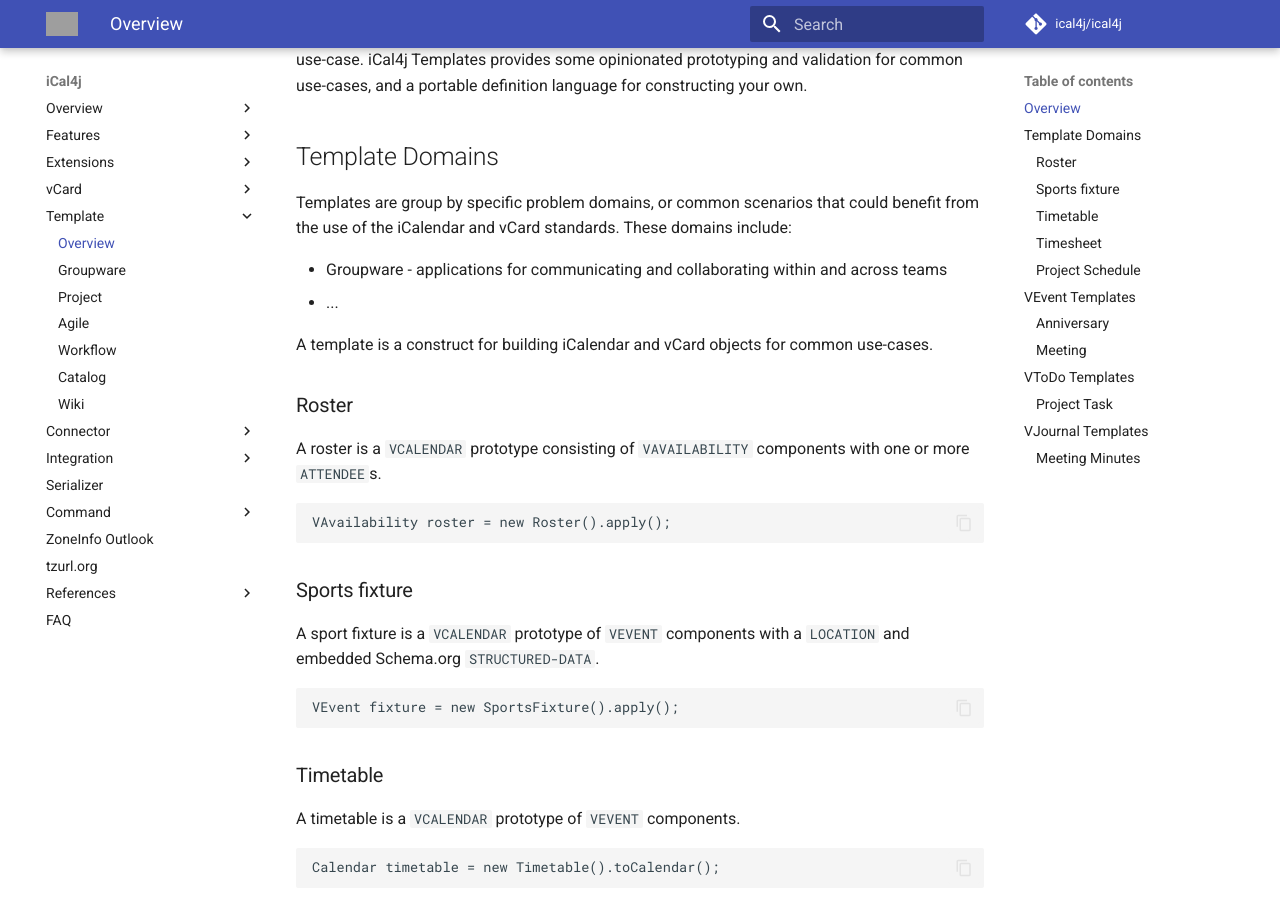
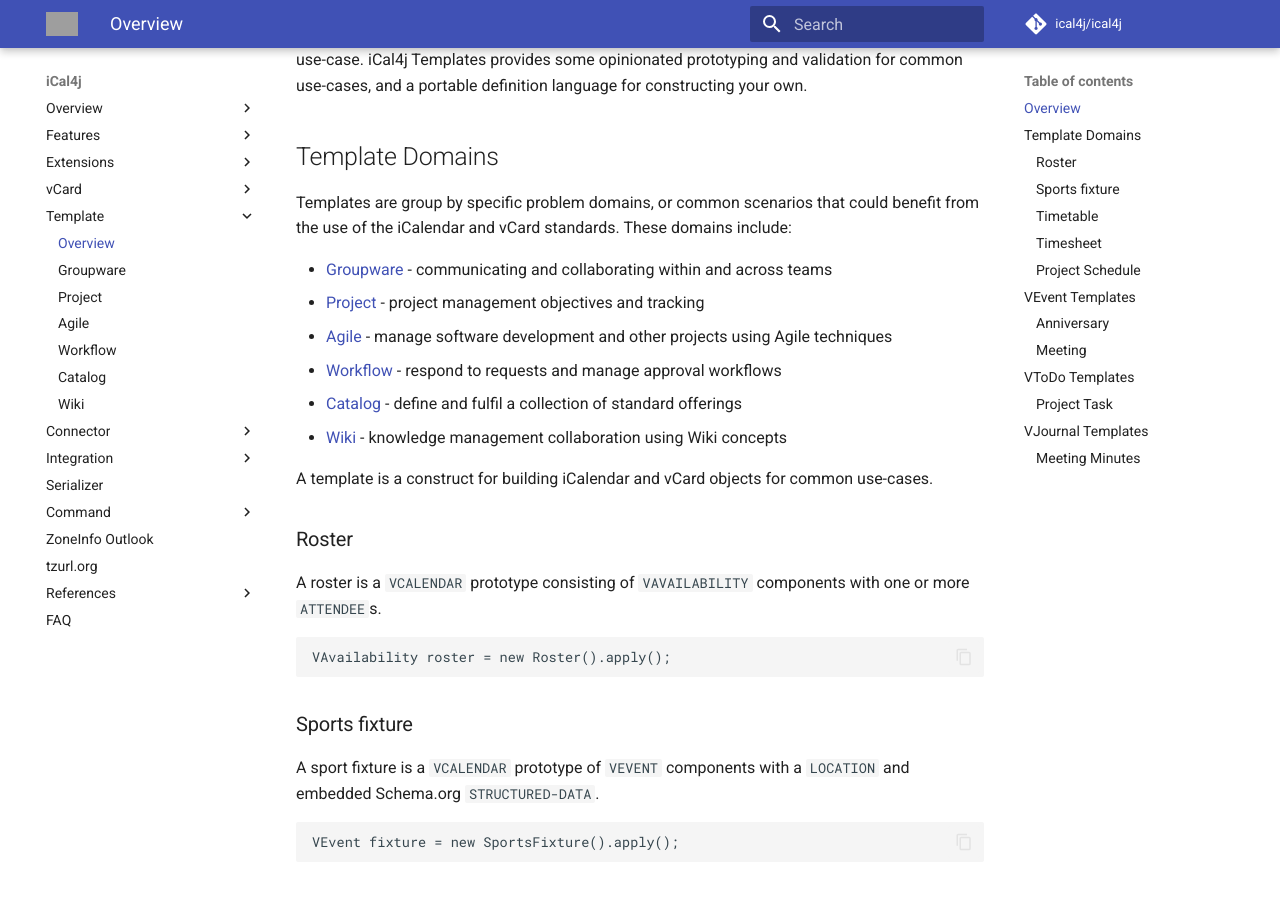
Before and after one commit to ical4j/ical4j-user-guide, an MkDocs documentation site: the page built from docs/template/index.md, in a window 1280 px wide and 900 px high, scrolled down 300 px. Built offline with MkDocs 1.6.1 and Material for MkDocs 9.7.7, drawn with Linux system fonts in a browser that asks for light colours; comment, search, counter and statistics services are not loaded; grey boxes are pictures that could not be loaded.

Commit message:
Added template domains

```diff
--- a/docs/template/index.md
+++ b/docs/template/index.md
@@ -14,8 +14,12 @@
 Templates are group by specific problem domains, or common scenarios that could benefit from the use of the
 iCalendar and vCard standards. These domains include:
 
-* Groupware - applications for communicating and collaborating within and across teams
-* ...
+* [Groupware](groupware.md) - communicating and collaborating within and across teams
+* [Project](project.md) - project management objectives and tracking
+* [Agile](agile.md) - manage software development and other projects using Agile techniques
+* [Workflow](workflow.md) - respond to requests and manage approval workflows
+* [Catalog](catalog.md) - define and fulfil a collection of standard offerings
+* [Wiki](wiki.md) - knowledge management collaboration using Wiki concepts
 
 A template is a construct for building iCalendar and vCard objects for common use-cases.
 
```
